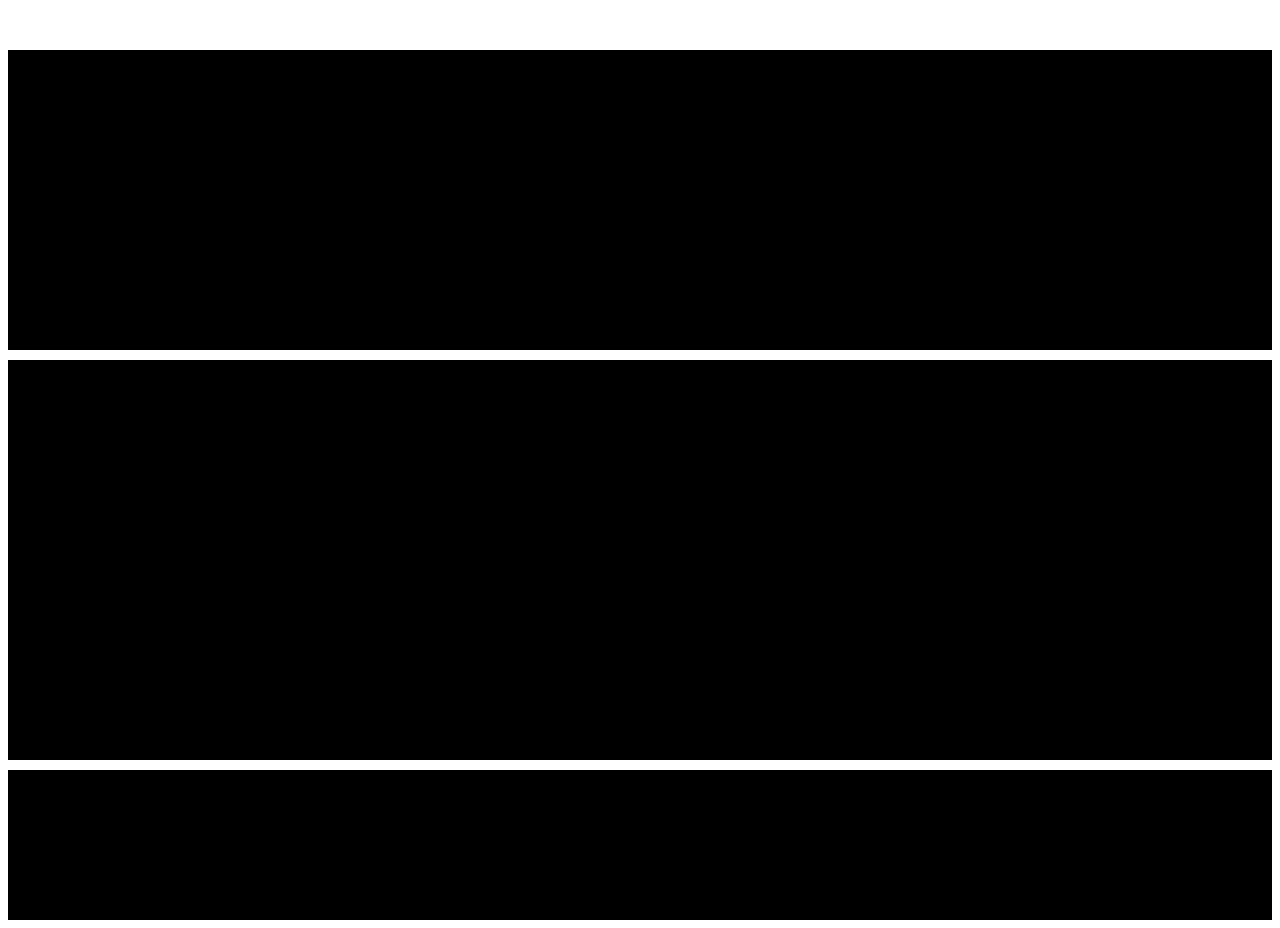
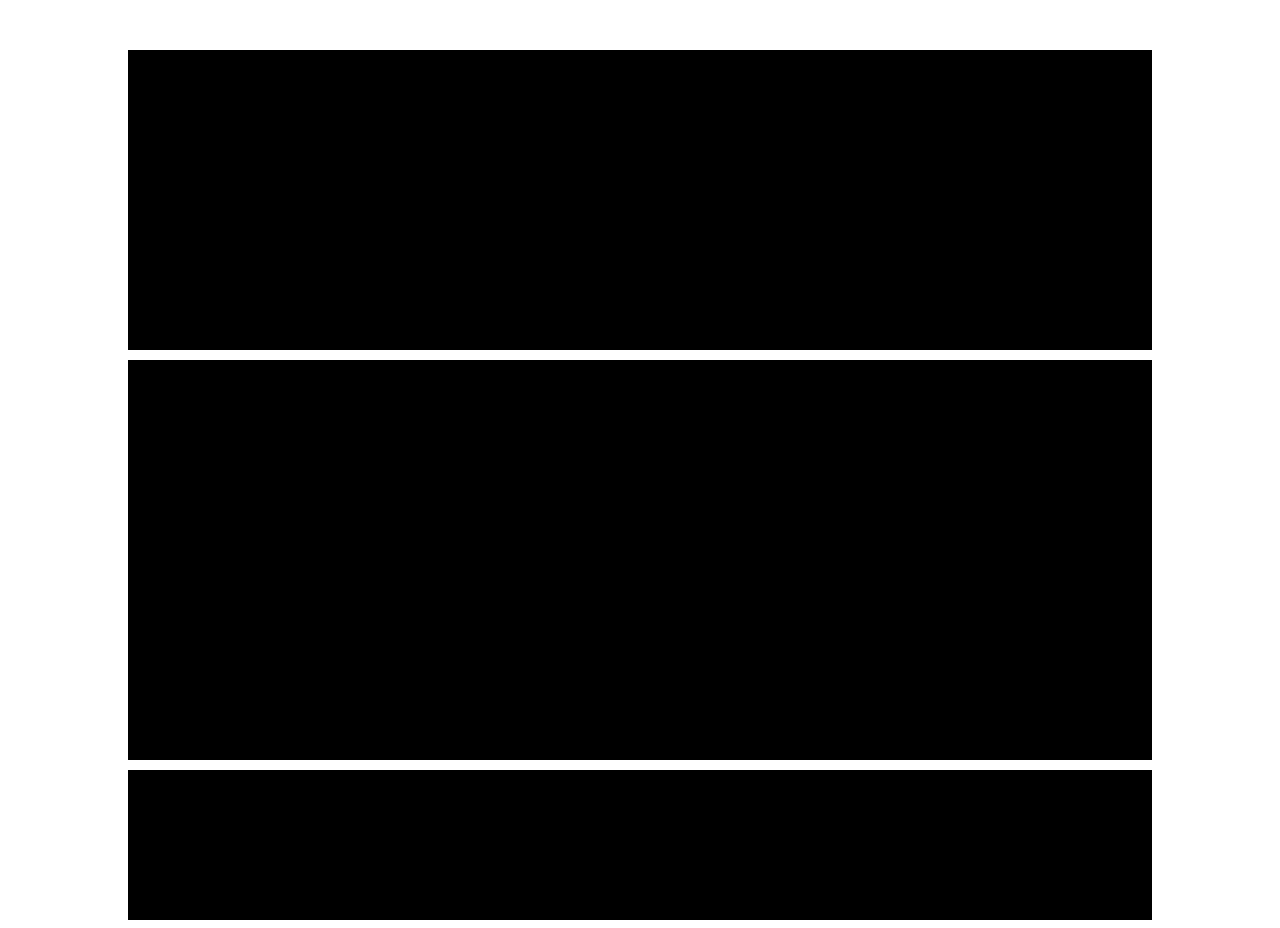
Before and after one commit to ErenCameron/MMP240, a plain HTML site: page Assignment_1/Layouts/layout1.html in a window 1280 px wide. Drawn offline with Linux system fonts and the light colour scheme.

Commit message:
added margins to body

```diff
--- a/Assignment_1/Layouts/layout1.html
+++ b/Assignment_1/Layouts/layout1.html
@@ -4,6 +4,12 @@
 <head>
 	<title>Layout 1</title>
 	<style type="text/css">
+		body{
+			width:80%;
+			margin: 0 auto;
+		}
+
+
 		header{
 			height: 300px;
 			margin-top: 50px;
```
Also changed, not shown: Assignment_1/Layouts/layout3_alternate.html (+2 -2 lines).
